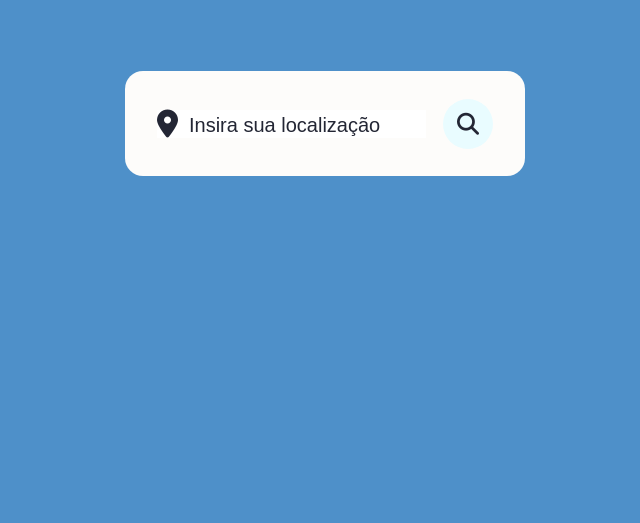
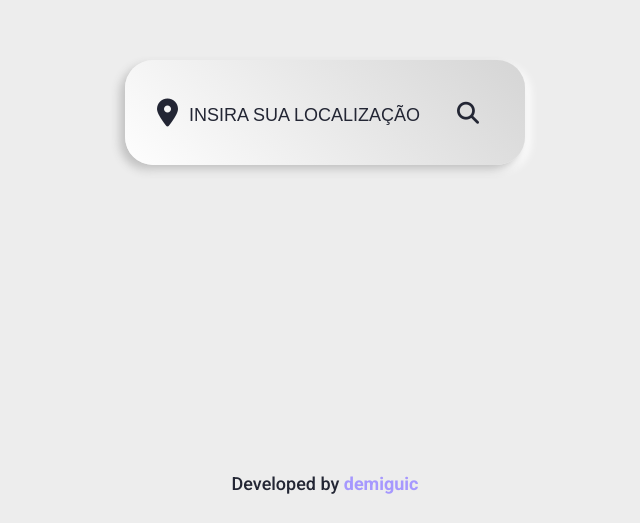
Before and after one commit to demiguic/weather-app, a plain HTML site: page index.html in a window 1280 px wide. Shown: the part 277-800 px from the top of the page, without its empty margins (315-955 px from the left). Drawn offline with Linux system fonts and the light colour scheme.

Commit message:
Alterando visual para design 'neomorphism'

```diff
--- a/index.html
+++ b/index.html
@@ -18,6 +18,7 @@
 </head>
 
 <body>
+    <div class="body-container">
         <div class="container">
             <div class="search">
                 <i class="fa-solid fa-location-dot"></i>
@@ -54,8 +55,17 @@
                 </div>
             </div>
         </div>
+    </div>
+
+    <footer>
+        <div class="footer-content">
+            <p>Developed by <span><a href="https://github.com/demiguic" target="_blank">demiguic</a></span></p>
+        </div>
+    </footer>
 
     <script src="index.js"></script>
+
+
 </body>
 
 </html>
--- a/index.js
+++ b/index.js
@@ -1,24 +1,39 @@
 const container = document.querySelector('.container');
-const search = document.querySelector('.search button');
 const weatherBox = document.querySelector('.weather-box');
 const weatherDetails = document.querySelector('.weather-details');
 const error404 = document.querySelector('.not-found');
+const search = document.querySelector('.search button');
+const input = document.querySelector('.search input');
 
+// Listen for click on search button
 search.addEventListener('click', () => {
+    searchWeather();
+});
+
+// Listen for enter key on input
+input.addEventListener('keyup', (event) => {
+    if (event.key === 'Enter') {
+        searchWeather();
+    }
+});
+
+function searchWeather() {
     const APIKey = 'd1fade4205db2399ce8c06f5512bb290';
     const city = document.querySelector('.search input').value;
     const lang = 'pt'
 
     if (city == '')
         return;
-    fetch(`http://api.openweathermap.org/data/2.5/weather?q=${city}&appid=${APIKey}&units=metric&lang=${lang}`).then(response => response.json()).then
-        (json => {
+    fetch(`http://api.openweathermap.org/data/2.5/weather?q=${city}&appid=${APIKey}&units=metric&lang=${lang}`)
+        .then(response => response.json())
+        .then(json => {
             if (json.cod === '404') {
                 container.style.height = '450px';
                 weatherBox.style.display = 'none';
                 weatherDetails.style.display = 'none';
                 error404.style.display = 'block';
                 error404.classList.add('fadeIn');
+                // document.body.style.backgroundColor = "#3E3A39";
                 return;
             }
 
@@ -34,22 +49,27 @@ search.addEventListener('click', () => {
             switch (json.weather[0].main) {
                 case 'Clear':
                     image.src = 'assets/clear.png';
+                    // document.body.style.backgroundColor = "#D55A35";
                     break;
                 case 'Rain':
                     image.src = 'assets/rain.png';
+                    // document.body.style.backgroundColor = "#1A95C0";
                     break;
                 case 'Snow':
                     image.src = 'assets/snow.png';
+                    // document.body.style.backgroundColor = "#767CB6";
                     break;
                 case 'Clouds':
                     image.src = 'assets/cloud.png';
+                    // document.body.style.backgroundColor = "#A1ABBC";
                     break;
                 case 'Haze':
                     image.src = 'assets/haze.png';
+                    // document.body.style.backgroundColor = "#8E738D";
                     break;
-
                 default:
-                    image.src = '';
+                    image.src = 'assets/default.png';
+                // document.body.style.backgroundColor ="#B1A1C2";
             }
 
             temperature.innerHTML = `${parseInt(json.main.temp)}<span>°C</span>`;
@@ -63,4 +83,4 @@ search.addEventListener('click', () => {
             weatherDetails.classList.add('fadeIn');
             container.style.height = '605px';
         });
-});
+}
--- a/style.css
+++ b/style.css
@@ -4,25 +4,37 @@
     border: 0;
     outline: none;
     box-sizing: border-box;
+    text-decoration: none;
 }
 
 body {
+    font-family: 'Roboto', sans-serif;
     height: 100vh;
     display: flex;
+    flex-direction: column;
     align-items: center;
     justify-content: center;
-    background: #4E90C9;
+    background: #ededed;
+}
+
+.body-container {
+    height: 90%;
+    display: flex;
+    align-items: center;
 }
 
 .container {
     position: relative;
     width: 400px;
     height: 105px;
-    background: #FDFCFA;
+    background: linear-gradient(225deg,
+            #d5d5d5,
+            #fefefe);
+    box-shadow: -5px 5px 10px #c0c0c0,
+        5px 5px 10px #ffffff;
     padding: 28px 32px;
     overflow: hidden;
-    border-radius: 18px;
-    font-family: 'Roboto', sans-serif;
+    border-radius: 28px;
     transition: 0.6s ease-out;
 }
 
@@ -35,7 +47,9 @@ body {
 }
 
 .search input {
+    background-color: transparent;
     color: #232634;
+    text-transform: uppercase;
     width: 80%;
     font-size: 24px;
     font-weight: 500;
@@ -43,7 +57,7 @@ body {
 }
 
 .search input::placeholder {
-    font-size: 20px;
+    font-size: 18px;
     font-weight: 500;
     color: #232634;
 }
@@ -53,14 +67,16 @@ body {
     width: 50px;
     height: 50px;
     color: #232634;
-    background-color: #E9FCFF;
+    background-color: transparent;
     border-radius: 50%;
     font-size: 22px;
 }
 
 .search button:hover {
-    color: #FDFDFC;
-    background: #7FD8ED;
+    color: #efefef;
+    background: linear-gradient(225deg,
+            #a698fe,
+            #8075D7);
 }
 
 .search i {
@@ -166,7 +182,25 @@ body {
 .weather-box .weather-details {
     scale: 0;
     opacity: 0;
+}
 
+.footer-content{
+    font-weight: 500;
+    color:#232634;
+    font-size: 18px;
+}
+
+.footer-content span {
+    font-weight: 700;
+    color: #a698fe;
+}
+
+.footer-content span:hover{
+    color: #8075D7;
+}
+
+a, a:visited, a:hover, a:active {
+    color: inherit;
 }
 
 .fadeIn {
```
Also changed, not shown: assets/default.png (added). Lines whose indentation alone changed are shown as unchanged.
